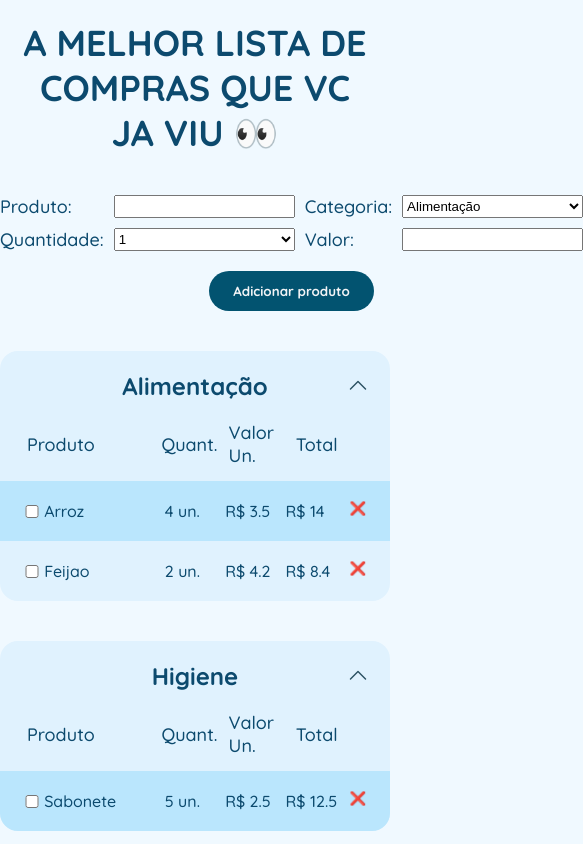
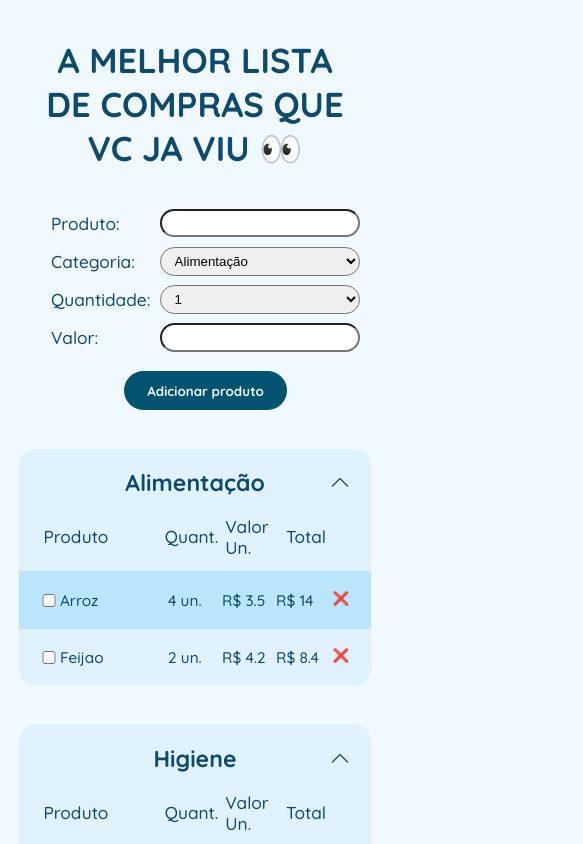
Before and after one commit to JosiasTolentino/listadecompras, a React (Create React App) app: page / in a window 390 px wide. Shown: the top 844 px of the page, 583 px wide, since content can reach past the window. Built offline with nearby package versions, Linux system fonts and the light colour scheme.

Commit message:
Update index.css

```diff
--- a/src/index.css
+++ b/src/index.css
@@ -51,6 +51,13 @@ h2 button {
   display: grid;
   grid-template-columns: 0.5fr 1fr 0.5fr 1fr;
   gap: 1rem;
+  align-items: center;
+}
+
+.form > input,
+.form > select {
+  border-radius: 5rem;
+  padding: 0.5rem 1rem;
 }
 
 .add-button {
@@ -134,3 +141,19 @@ input[type="checkbox"] {
   padding: 3rem 0 2rem 0;
   text-align: center;
 }
+
+@media (max-width: 650px) {
+  HTML {
+    font-size: 60%;
+  }
+  body {
+    padding: 2rem;
+  }
+
+  .form {
+    align-items: center;
+    max-width: 30rem;
+    grid-template-columns: 0.5fr 1fr;
+    margin: 0 auto;
+  }
+}
```
